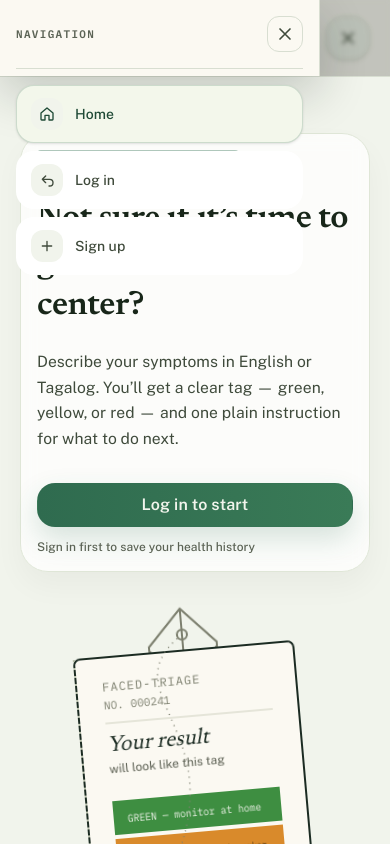
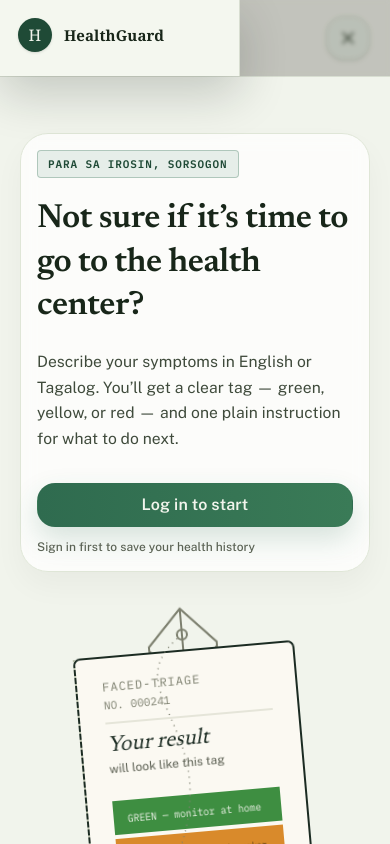
Before and after one commit to KaiiGritt/HealthGuard, a Next.js app: page / in a window 390 px wide. Both pictures are taken after a click on the button "Open menu". Shown: the top 844 px of the page. Built offline with nearby package versions, Linux system fonts and the light colour scheme; no server answers.

Commit message:
Refactor mobile menu styles and structure

```diff
--- a/app/components/PageHeader.tsx
+++ b/app/components/PageHeader.tsx
@@ -294,27 +294,31 @@ export default function PageHeader() {
       {isCompactNav && mobileMenuOpen && (
         <>
           <button type="button" aria-label="Close navigation" onClick={() => setMobileMenuOpen(false)} className="fixed inset-0 z-40 bg-ink/25 backdrop-blur-[2px] md:hidden" />
-          <div className="fixed inset-y-0 left-0 z-50 flex w-[min(84vw,320px)] flex-col border-r border-border bg-header p-4 shadow-[0_18px_48px_rgba(20,31,25,0.2)] md:hidden">
-            <div className="flex items-center justify-between border-b border-border pb-4">
-              <span className="font-mono text-[11px] font-semibold uppercase tracking-[0.12em] text-ink-muted">Navigation</span>
-              <button type="button" aria-label="Close menu" onClick={() => setMobileMenuOpen(false)} className="flex h-9 w-9 items-center justify-center rounded-lg border border-border text-ink-secondary outline-none focus-visible:ring-4 focus-visible:ring-brand/20">
-                <CloseIcon />
-              </button>
+          <div
+            className="fixed inset-y-0 left-0 z-50 flex w-[240px] isolate flex-col overflow-y-auto border-r border-border shadow-[0_18px_48px_rgba(20,31,25,0.2)] md:hidden"
+            style={{ backgroundColor: "#f4f7ef", opacity: 1 }}
+          >
+            <div className="border-b border-border px-[18px] py-[18px]">
+              <Link href="/" onClick={() => setMobileMenuOpen(false)} className="flex items-center gap-3">
+                <span className="flex h-[34px] w-[34px] items-center justify-center rounded-full bg-brand-dark font-display text-base text-brand-foreground shadow-sm">H</span>
+                <span className="font-display text-[15px] font-semibold text-ink">HealthGuard</span>
+              </Link>
+              <p className="mt-5 max-w-[185px] text-xs leading-relaxed text-ink-muted">Bilingual health guidance for the Irosin community.</p>
             </div>
-            <nav className="flex flex-col gap-2 pt-4">
+            <nav className="flex flex-col gap-1 px-2.5 py-4">
             {mobileMenuItems.map((item) => (
               <Link
                 key={item.href}
                 href={item.href}
                 onClick={() => setMobileMenuOpen(false)}
                 className={cn(
-                  "flex items-center gap-3 rounded-xl border px-3.5 py-3 text-sm font-medium outline-none transition-all duration-200 focus-visible:ring-4 focus-visible:ring-brand/20",
+                  "flex items-center gap-3 rounded-xl border border-transparent px-3.5 py-3 text-sm font-medium outline-none transition-all duration-200 focus-visible:ring-4 focus-visible:ring-brand/20",
                   item.active
-                    ? "border-brand/20 bg-brand-tint text-brand-dark shadow-sm"
-                    : "border-transparent bg-card text-ink-secondary hover:border-border hover:text-ink",
+                    ? "border-brand/10 bg-[#f7faef] font-semibold text-ink shadow-[inset_3px_0_0_var(--color-brand)]"
+                    : "text-ink-secondary hover:bg-white/70 hover:text-ink",
                 )}
               >
-                <span className="flex h-8 w-8 items-center justify-center rounded-lg bg-surface text-current">
+                <span className="flex h-8 w-8 items-center justify-center text-ink-faint">
                   <MobileMenuIcon type={item.icon} />
                 </span>
                 <span>{item.label}</span>
@@ -328,9 +332,9 @@ export default function PageHeader() {
                   setMobileMenuOpen(false);
                   void handleLogout();
                 }}
-                className="mt-1 flex items-center gap-3 rounded-xl border border-border bg-card px-3.5 py-3 text-left text-sm font-medium text-ink-secondary transition-all duration-200 hover:border-brand/30 hover:text-ink"
+                className="mt-1 flex items-center gap-3 rounded-xl border border-transparent px-3.5 py-3 text-left text-sm font-medium text-ink-secondary transition-all duration-200 hover:bg-white/70 hover:text-ink"
               >
-                <span className="flex h-8 w-8 items-center justify-center rounded-lg bg-surface text-current">
+                <span className="flex h-8 w-8 items-center justify-center text-ink-faint">
                   <MobileMenuIcon type="logout" />
                 </span>
                 <span>{uiText.logout}</span>
```
